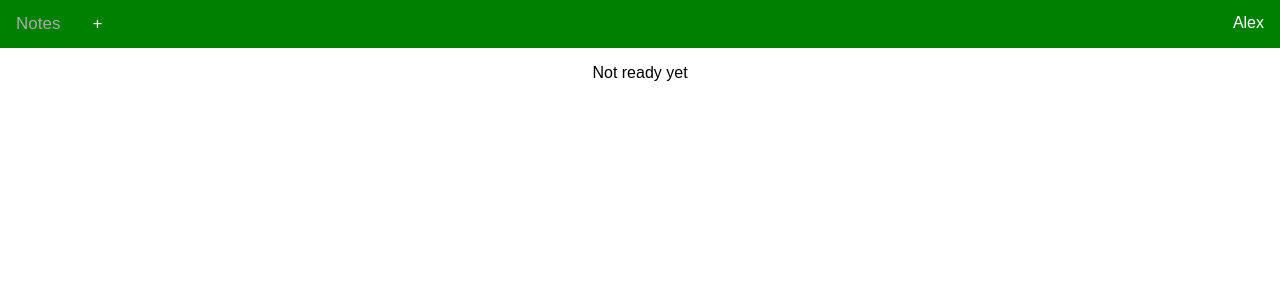
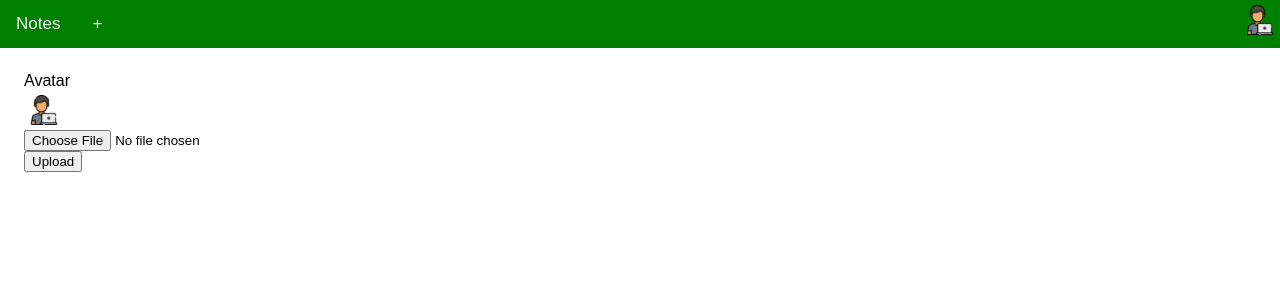
Before and after one commit to lestec-al/social-network, a Django app: page /settings/ in a window 1280 px wide. Shown: the top 300 px of the page. Run offline with Django 3.2, Linux system fonts and the light colour scheme; a user stored in the database is signed in; data comes from the database, SQL or seed files in the repository; both versions use the stored data as it was after the commit.

Commit message:
Update
Add: avatars, add notes in main page, some fixes

```diff
--- a/notes/admin.py
+++ b/notes/admin.py
@@ -1,4 +1,5 @@
 from django.contrib import admin
-from .models import Notes
+from .models import Avatar, Notes
 
 admin.site.register(Notes)
+admin.site.register(Avatar)
--- a/notes/forms.py
+++ b/notes/forms.py
@@ -1,16 +1,21 @@
 from django import forms
-from .models import Notes
+from .models import Notes, Avatar
 from django.contrib.auth.models import User
 from django.contrib.auth.forms import UserCreationForm
 
 class NotesForm(forms.ModelForm):
     class Meta:
         model = Notes
-        fields = ["title", "text"]
+        fields = ['title', 'text']
 
 class UserForm(UserCreationForm):
     email = forms.EmailField(max_length=254, help_text='Required. Inform a valid email address.')
 
     class Meta:
         model = User
-        fields = ('username', 'email', 'password1', 'password2', )
+        fields = ['username', 'email', 'password1', 'password2' ]
+
+class AvatarForm(forms.ModelForm):
+    class Meta:
+        model = Avatar
+        fields = ['image']
--- a/notes/static/notes/style.css
+++ b/notes/static/notes/style.css
@@ -24,18 +39,17 @@
     float: right;
     overflow: hidden;
   }
-  .dropdown .dropbtn {
+  .dropdown {
     font-size: 16px;
     border: none;
     outline: none;
     color: white;
-    padding: 14px 16px;
     background-color: inherit;
     font-family: inherit;
     margin: 0;
   }
-  .navbar a:hover, .dropdown:hover .dropbtn {
-    color: darkgrey;
+  .avatar {
+    margin: 5;
   }
   .dropdown-content {
     right: 0;
--- a/notes/templates/notes/detail.html
+++ b/notes/templates/notes/detail.html
@@ -8,7 +8,7 @@
     {% csrf_token %}
     <p class="notes-detail-title">{{ form.title }}</p>
     <p class="notes-detail-text">{{ form.text }}</p>
-    <p class="notes-detail-down"><input type="submit" value="Save" name="save"> <input type="submit" value="Delete" name="delete"> <small>Created: {{ object.created_at }} Updated: {{ object.updated_at }}</small></p>
+    <p class="notes-detail-down"><input type="submit" value="Save" name="save"> <input type="submit" value="Cancel" name="cancel"> <input type="submit" value="Delete" name="delete"> <small>Created: {{ object.created_at }} Updated: {{ object.updated_at }}</small></p>
 </form>
 
 {% endblock %}
--- a/notes/templates/notes/list.html
+++ b/notes/templates/notes/list.html
@@ -14,20 +14,30 @@
       <div class="topnav">
         {% url 'notes' as notes_p %}
         <a {% if request.get_full_path == notes_p %}class="active"{% endif %} href="{% url 'notes' %}">Notes</a>
+        {% if request.get_full_path == notes_p %}
+        <form method="POST" class="form-post">
+          {% csrf_token %}
+          <input id="new" type="submit" value="+" name="new">
+        </form>
+        {% else %}
         {% url 'note_create' as notes_cp %}
         <a {% if request.get_full_path == notes_cp %}class="active"{% endif %} href="{% url 'note_create' %}">+</a>
+        {% endif %}
         <div class="topnav-right">
           <div class="dropdown">
-            <button class="dropbtn">{{ user|capfirst }}</button>
+            {% if avatar %}
+            <img class="avatar" src="{{ avatar.image.url }}" width="30" height="30">
+            {% else %}
+            <img class="avatar" src="/media/uploads/user.png" width="30" height="30">
+            {% endif %}
             <div class="dropdown-content">
-              <a href="/admin">Admin</a>
+              <p>Hello {{ user|capfirst }}</p>
               <a href="{% url 'settings' %}">Settings</a>
               <a href="{% url 'logout' %}">Logout</a>
             </div>
           </div>
         </div>
       </div>
-      {% else %}
       {% endif %}
     </header>
     <main>
@@ -37,23 +47,30 @@
           <form method="POST" style="margin:0;">
           {% csrf_token %}
             <h4>{% if object.title %}{{ object.title }}{% else %}<br>{% endif %}</h4>
-            <p><textarea class="textarea" readonly>{{ object.id }}{{ object.text }}</textarea></p>
+            {% if object.text|length <= 300 %}
+            <p><textarea class="textarea1" readonly>{{ object.text }}</textarea></p>
+            {% else %}
+            <p><textarea class="textarea" readonly>{{ object.text }}</textarea></p>
+            {% endif %}
             <p class="notes-detail-down" style="margin-top:1%;"><input type="submit" value="Edit" name="edit{{ object.id }}"> <input type="submit" value="Delete" name="delete{{ object.id }}">
             <small>Created: {{ object.created_at }} Updated: {{ object.updated_at }}</small></p>
           </form>
         </div>
       {% endfor %}
-        {% if object1 != None %}
+        {% if form != None %}
         <div class="overlay">
           <form method="POST">
           {% csrf_token %}
             <p class="notes-detail-title">{{ form.title }}</p>
             <p class="notes-detail-text">{{ form.text }}</p>
+            {% if object1 != None %}
             <p class="notes-detail-down"><input type="submit" value="Save" name="save{{ object1.id }}"> <input type="submit" value="Cancel" name="cancel"> <input type="submit" value="To note page" name="page{{ object1.id }}"></p>
+            {% else %}
+            <p class="notes-detail-down"><input type="submit" value="Save" name="save"> <input type="submit" value="Cancel" name="cancel"> <input type="submit" value="To page" name="page"></p>
+            {% endif %}
           </form>
         </div>
         {% endif %}
-
       {% endblock %}
     </main>
     <footer>
--- a/notes/templates/notes/settings.html
+++ b/notes/templates/notes/settings.html
@@ -4,6 +4,18 @@
 
 {% block content %}
 
-<p class="error-t">Not ready yet</p>
+<div class="notes">
+    <p>Avatar</p>
+        {% if avatar %}
+        <img class="avatar" src="{{ avatar.image.url }}" width="30" height="30">
+        {% else %}
+        <img class="avatar" src="/media/uploads/user.png" width="30" height="30">
+        {% endif %}
+    <form method = "post" enctype="multipart/form-data">
+        {% csrf_token %}
+        <p>{{ form.image }}</p>
+        <p><button type="submit">Upload</button></p>
+    </form>
+</div>
 
 {% endblock %}
--- a/notes/views.py
+++ b/notes/views.py
@@ -1,36 +1,43 @@
 from django.shortcuts import render, redirect
 from django.contrib.auth.mixins import LoginRequiredMixin
 from django.views import View
-from .models import Notes
-from .forms import NotesForm, UserForm
+from .models import Notes, Avatar
+from .forms import NotesForm, UserForm, AvatarForm
 from django.contrib.auth.models import Group
 from django.contrib.auth import authenticate, login
 
 class NotesListView(LoginRequiredMixin, View):
     template_name = 'notes/list.html'
     def get(self, request):
+        queryset = Notes.objects.filter(user=request.user.id)#.order_by("created_at")
         context = {}
-        queryset = Notes.objects.filter(user=request.user.id)#.order_by("created_at")
         context['object_list'] = queryset
+        try:
+            avatar = Avatar.objects.get(user=request.user.id)
+            context['avatar'] = avatar
+        except: None
         return render(request, self.template_name, context)
 
     def post(self, request, id=None):
         try:
             context = {}
+            try:
+                avatar = Avatar.objects.get(user=request.user.id)
+                context['avatar'] = avatar
+            except: None
             queryset = Notes.objects.filter(user=request.user.id)
+            context['object_list'] = queryset
             for obj in queryset:
                 if request.POST.get("delete" + str(obj.id)):
                     obj.delete()
                     return redirect("/")
-
+                # Edit notes on main page
                 if request.POST.get("edit" + str(obj.id)):
                     obj1 = Notes.objects.get(id=obj.id, user=request.user.id)
                     form = NotesForm(instance=obj1)
                     context['form'] = form
                     context['object1'] = obj1
-                    context['object_list'] = queryset
                     return render(request, self.template_name, context)
-
                 if request.POST.get('save' + str(obj.id)):
                     obj1 = Notes.objects.get(id=obj.id, user=request.user.id)
                     form = NotesForm(request.POST, instance=obj1)
@@ -39,12 +46,26 @@
                         return redirect("/")
                     context['form'] = form
                     context['object1'] = obj1
-                    context['object_list'] = queryset
                     return render(request, self.template_name, context)
-
+                # Create notes on main page
+                if request.POST.get("new"):
+                    form = NotesForm()
+                    context['form'] = form
+                    return render(request, self.template_name, context)
+                if request.POST.get("save"):
+                    form = NotesForm(request.POST)
+                    if form.is_valid():
+                        form = form.save(commit=False)
+                        form.user = request.user
+                        form.save()
+                        return redirect("/")
+                    context['form'] = form
+                    return render(request, self.template_name, context)
+                # Navigation
+                if request.POST.get('page'):
+                    return redirect("/create_note/")
                 if request.POST.get('page' + str(obj.id)):
                     return redirect("/" + str(obj.id))
-
                 if request.POST.get('cancel'):
                     return redirect("/")
         except:
@@ -53,8 +74,14 @@
 class NotesCreateView(LoginRequiredMixin, View):
     template_name = 'notes/create.html'
     def get(self, request):
+        context = {}
+        try:
+            avatar = Avatar.objects.get(user=request.user.id)
+            context['avatar'] = avatar
+        except: None
         form = NotesForm()
-        return render(request, self.template_name, {'form': form})
+        context['form'] = form
+        return render(request, self.template_name, context)
 
     def post(self, request):
         form = NotesForm(request.POST or None)
@@ -67,10 +94,13 @@
 
 class NotesDetailView(LoginRequiredMixin, View):
     template_name = 'notes/detail.html'
-
     def get(self, request, id=None):
         try:
             context = {}
+            try:
+                avatar = Avatar.objects.get(user=request.user.id)
+                context['avatar'] = avatar
+            except: None
             obj = Notes.objects.get(id=id, user=request.user.id)
             form = NotesForm(instance=obj)
             context['form'] = form
@@ -91,32 +121,54 @@
                 context['form'] = form
                 context['object'] = obj
                 return render(request, self.template_name, context)
-            elif request.POST.get('delete'):
+            if request.POST.get('delete'):
                 if request.method == "POST":
                     obj.delete()
                     return redirect("/")
                 context = {'object': obj}
                 return render(request, self.template_name, context)
+            if request.POST.get('cancel'):
+                    return redirect("/")
         except:
             return render(request, 'notes/error.html')
 
 class SettingsView(LoginRequiredMixin, View):
     template_name = 'notes/settings.html'
-
-    def get(self, request):
-        return render(request, self.template_name, {})
-
-class RegistrationView(View):
-    template_name = 'registration/registration.html'
-
     def get(self, request):
         context = {}
-        form = UserForm()
+        try:
+            avatar = Avatar.objects.get(user=request.user.id)
+            context['avatar'] = avatar
+        except: None
+        form = AvatarForm()
         context['form'] = form
         return render(request, self.template_name, context)
 
     def post(self, request):
-            context = {}
+        context = {}
+        form = AvatarForm(request.POST, request.FILES)
+        try:
+            avatar = Avatar.objects.get(user=request.user.id)
+            if avatar.image:
+                avatar.image.delete()
+            avatar.delete()
+        except: None
+        if form.is_valid():
+            form = form.save(commit=False)
+            form.user = request.user
+            form.id = request.user.id
+            form.save()
+            return redirect("/settings/")
+        context['form'] = form
+        return render(request, self.template_name, context)
+
+class RegistrationView(View):
+    template_name = 'registration/registration.html'
+    def get(self, request):
+        form = UserForm()
+        return render(request, self.template_name, {'form': form})
+
+    def post(self, request):
             g = Group.objects.get(name='Common Users')
             if request.POST.get('registration'):
                 form = UserForm(request.POST)
@@ -127,6 +179,5 @@
                     user = authenticate(username=username, password=raw_password)
                     login(request, user)
                     g.user_set.add(user.id)
-
                     return redirect("/")
                 return render(request, self.template_name, {'form': form})
--- a/web_project/settings.py
+++ b/web_project/settings.py
@@ -131,3 +131,6 @@
 LOGIN_REDIRECT_URL = '/'
 LOGOUT_REDIRECT_URL = '/accounts/login/'
 EMAIL_BACKEND = 'django.core.mail.backends.console.EmailBackend'
+
+MEDIA_ROOT = BASE_DIR / 'media'
+MEDIA_URL = '/media/'
--- a/web_project/urls.py
+++ b/web_project/urls.py
@@ -15,6 +15,8 @@
 """
 from django.contrib import admin
 from django.urls import include, path
+from django.conf import settings
+from django.conf.urls.static import static
 from notes.views import NotesListView, NotesCreateView, NotesDetailView, SettingsView, RegistrationView
 
 urlpatterns = [
@@ -25,4 +27,4 @@
     path("settings/", SettingsView.as_view(), name="settings"),
     path("registration/", RegistrationView.as_view(), name="registration"),
     path('accounts/', include('django.contrib.auth.urls'))
-]
+]  + static(settings.MEDIA_URL, document_root=settings.MEDIA_ROOT)
```
Also changed, not shown: other parts of notes/static/notes/style.css (+23 -3 lines), notes/models.py (+8 -1 lines), db.sqlite3, media/uploads/profile.png (added), media/uploads/programmer.png (added), media/uploads/user.png (added), notes/migrations/0005_avatar.py (added), notes/migrations/0006_alter_avatar_user.py (added), notes/migrations/0007_rename_avatar_avatar_image.py (added).
